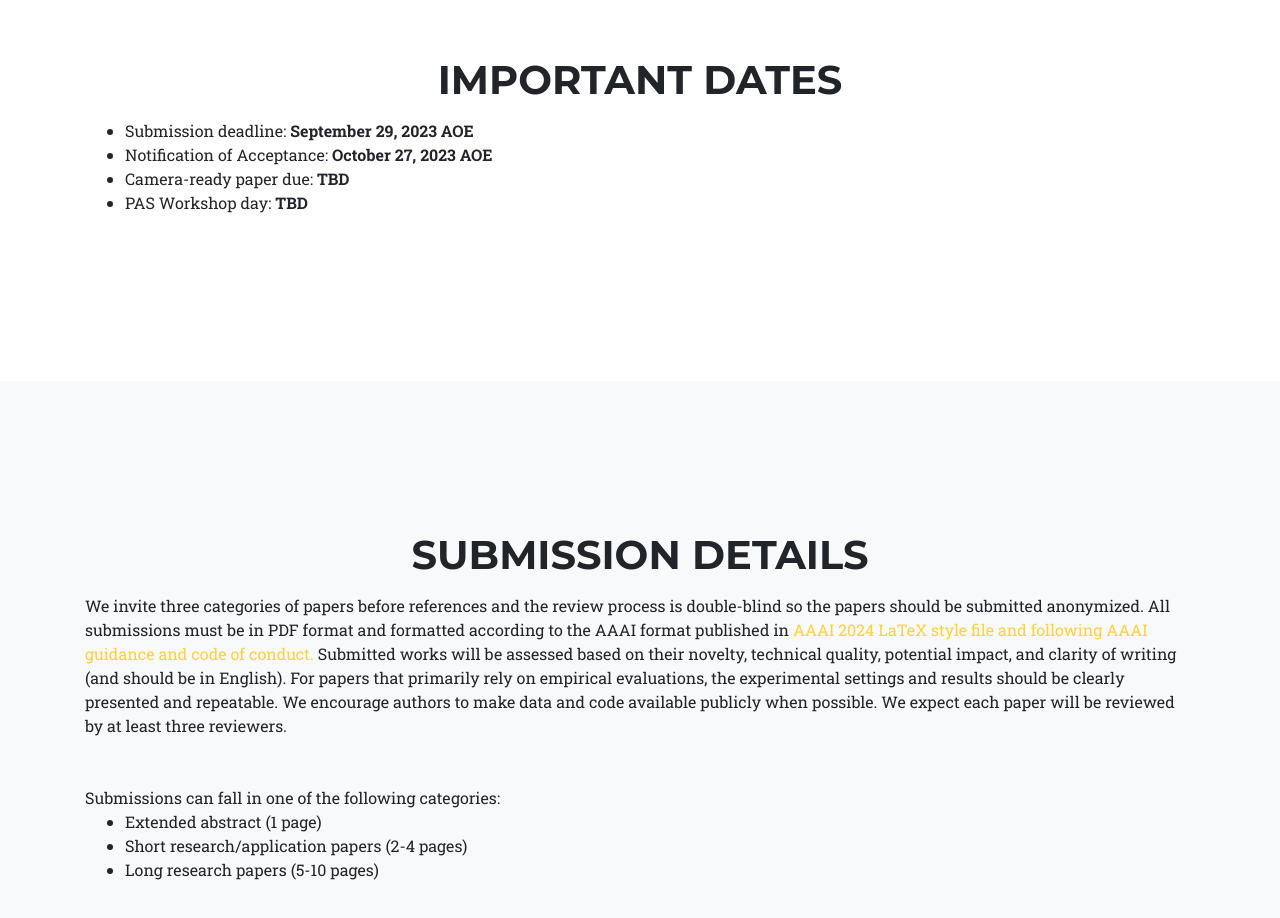
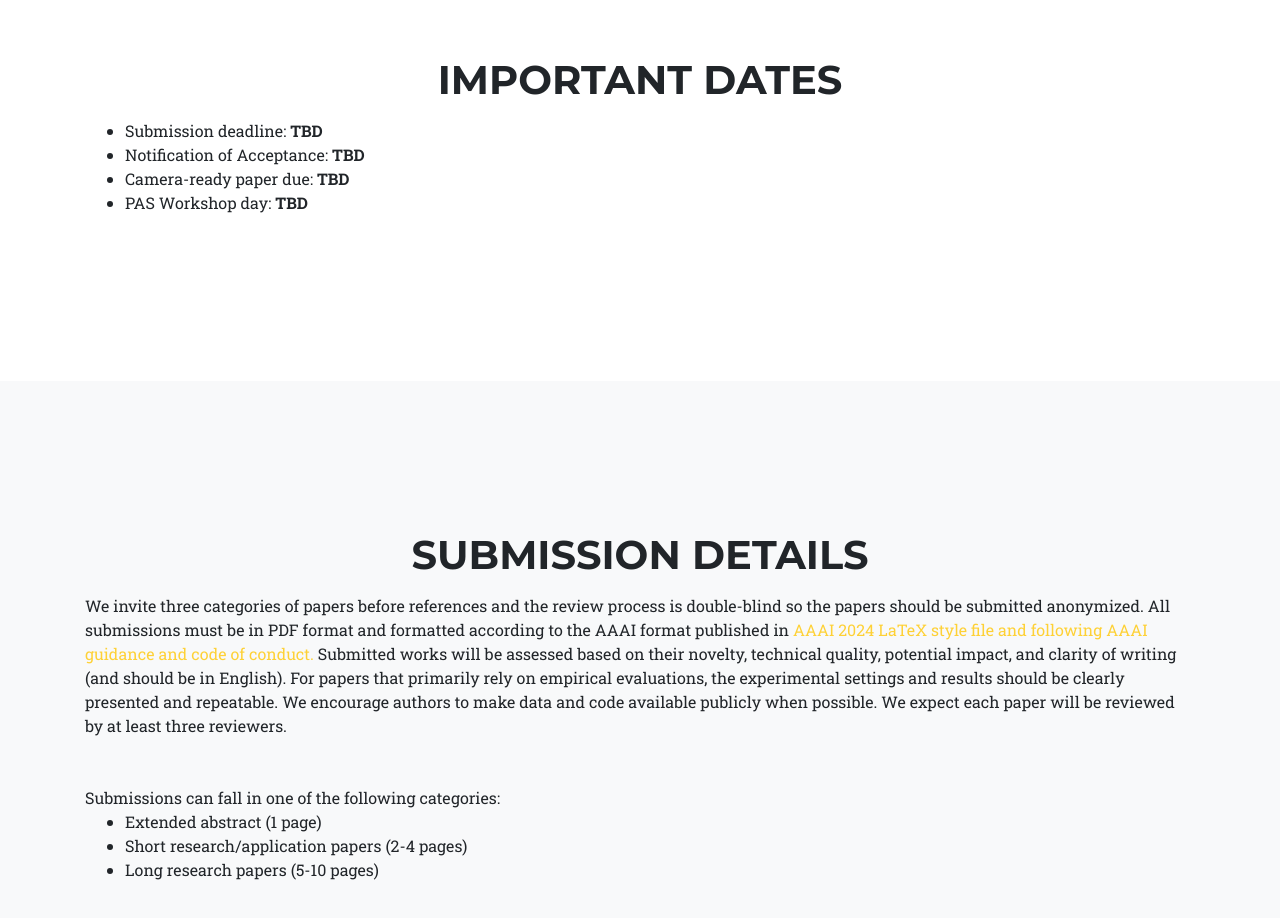
Before and after one commit to PASWorkshop23/PASWorkshop24.github.io, a website: page index.html in a window 1280 px wide. Shown: the part 2440-3358 px from the top of the page. Drawn offline with Linux system fonts and the light colour scheme; a web font is replaced by a local one.

Commit message:
Add files via upload

```diff
--- a/index.html
+++ b/index.html
@@ -131,8 +131,8 @@
           <h2 class="section-heading text-uppercase">Important Dates</h2>
           <div style="text-align:left">
            <ul>
-              <li>Submission deadline: <b>September 29, 2023 AOE</b> </li>
-              <li>Notification of Acceptance: <b>October 27, 2023 AOE</b> </li>
+              <li>Submission deadline: <b>TBD</b> </li>
+              <li>Notification of Acceptance: <b>TBD</b> </li>
               <li>Camera-ready paper due: <b>TBD</b> </li>
               <li>PAS Workshop day: <b>TBD</b> </li>
             </ul>
```
